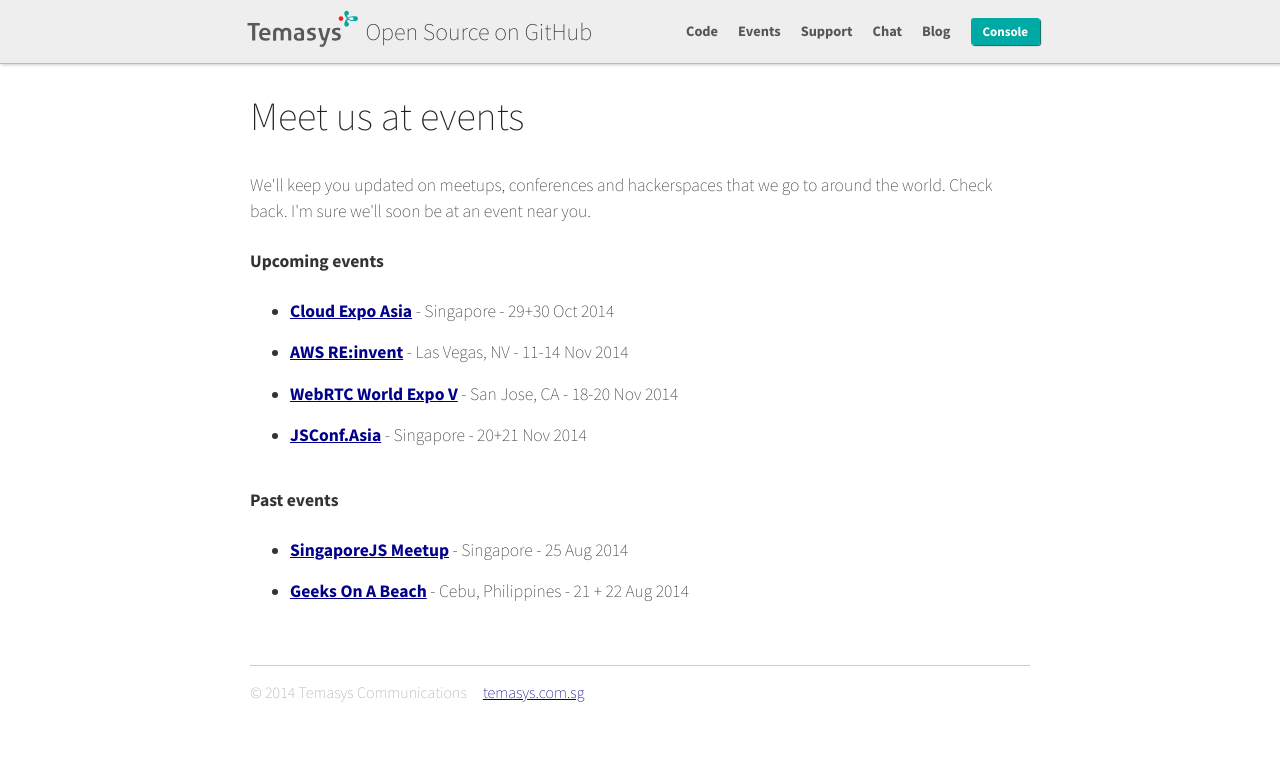
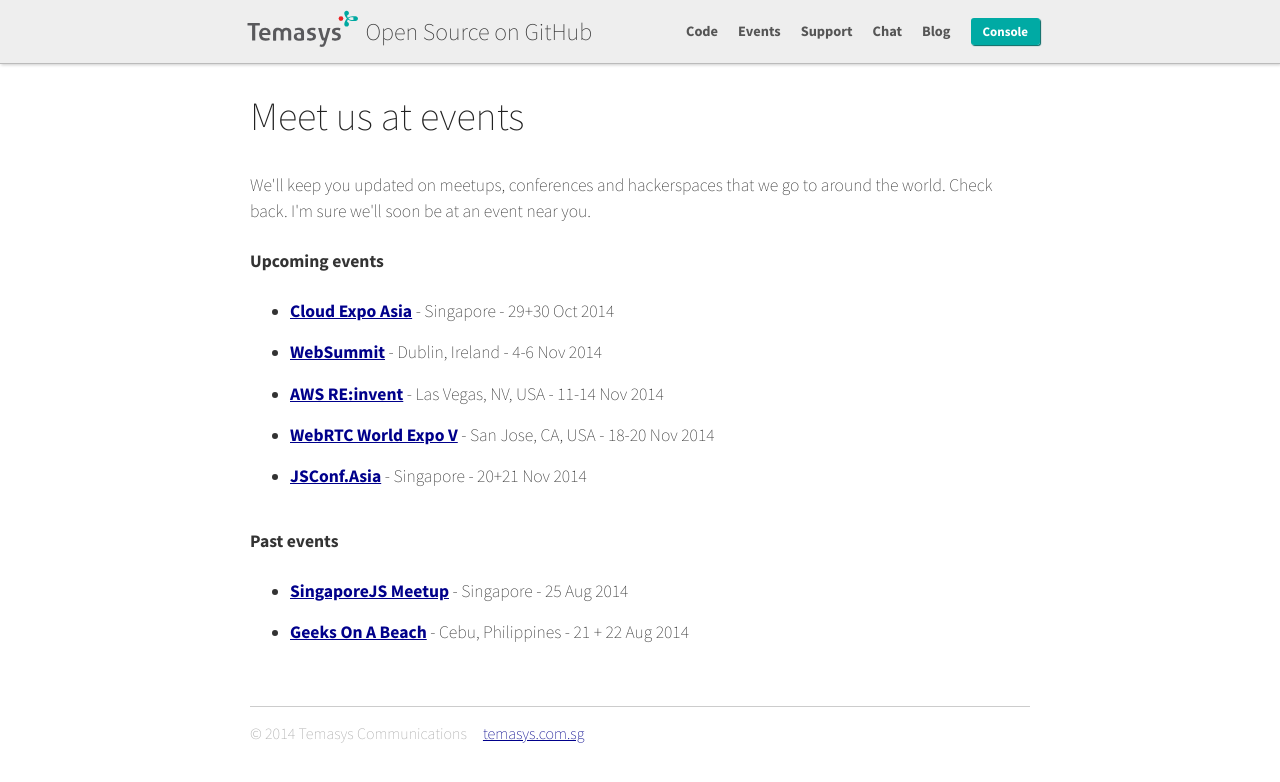
Before and after one commit to Temasys/temasys.github.io, a Jekyll site: the page built from events.html, in a window 1280 px wide. Shown: the top 782 px of the page. Built offline with Jekyll 4.4.1, drawn with Linux system fonts in a browser that asks for light colours; nearby versions of some CDN libraries; Markdown is read by kramdown in place of the engine named in the settings.

Commit message:
Adding web summit

```diff
--- a/events.html
+++ b/events.html
@@ -15,10 +15,13 @@
             <b><a href="http://www.cloudexpoasia.com" target="_blank">Cloud Expo Asia</a></b> - Singapore - 29+30 Oct 2014
         </li>
         <li>
-            <b><a href="https://reinvent.awsevents.com/" target="_blank">AWS RE:invent</a></b> - Las Vegas, NV - 11-14 Nov 2014
+            <b><a href="http://www.websummit.net" target="_blank">WebSummit</a></b> - Dublin, Ireland - 4-6 Nov 2014
         </li>
         <li>
-            <b><a href="http://www.webrtcworld.com/conference/west/default.aspx" target="_blank">WebRTC World Expo V</a></b> - San Jose, CA - 18-20 Nov 2014
+            <b><a href="https://reinvent.awsevents.com/" target="_blank">AWS RE:invent</a></b> - Las Vegas, NV, USA - 11-14 Nov 2014
+        </li>
+        <li>
+            <b><a href="http://www.webrtcworld.com/conference/west/default.aspx" target="_blank">WebRTC World Expo V</a></b> - San Jose, CA, USA - 18-20 Nov 2014
         </li>
         <li>
             <b><a href="http://2014.jsconf.asia" target="_blank">JSConf.Asia</a></b> - Singapore - 20+21 Nov 2014
```
